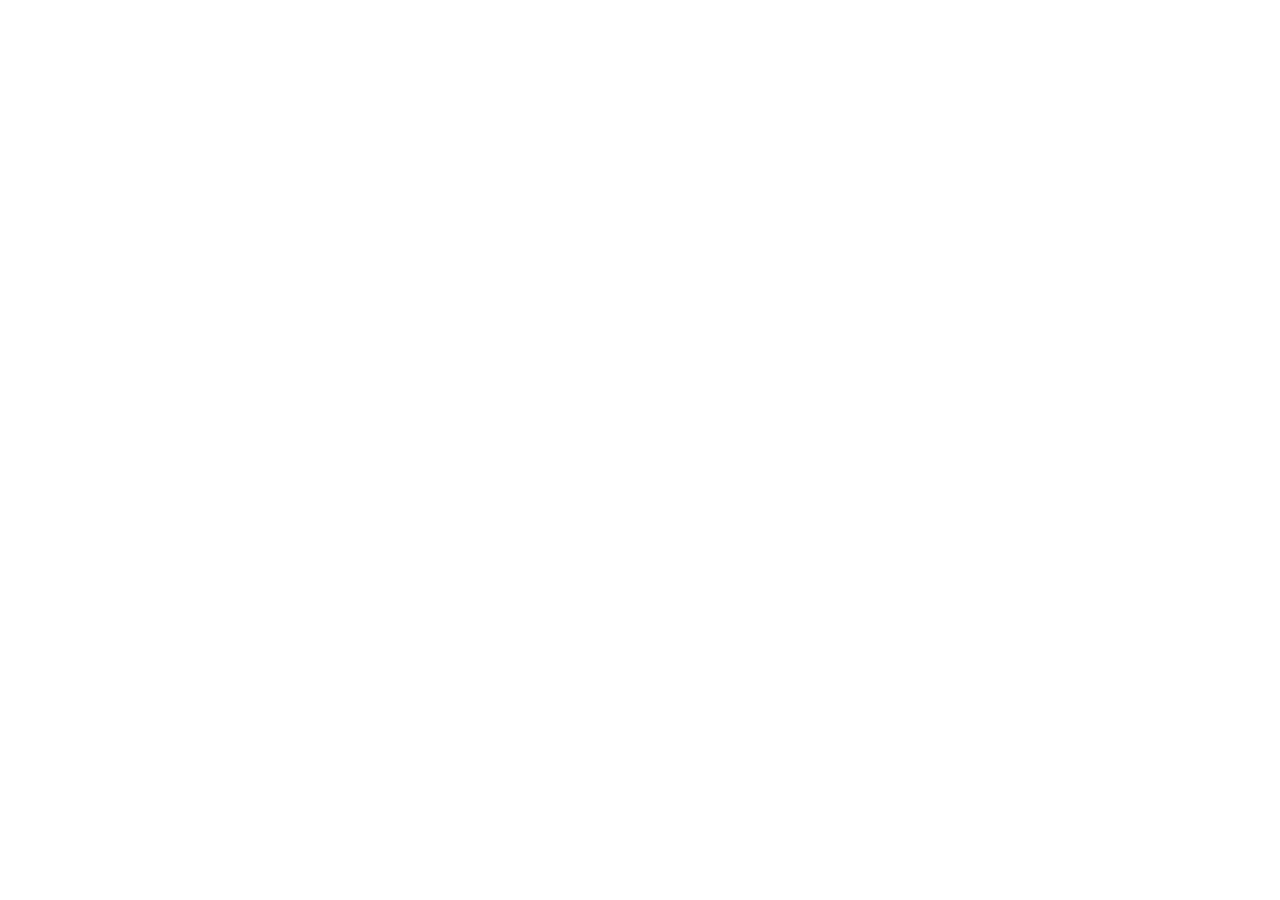
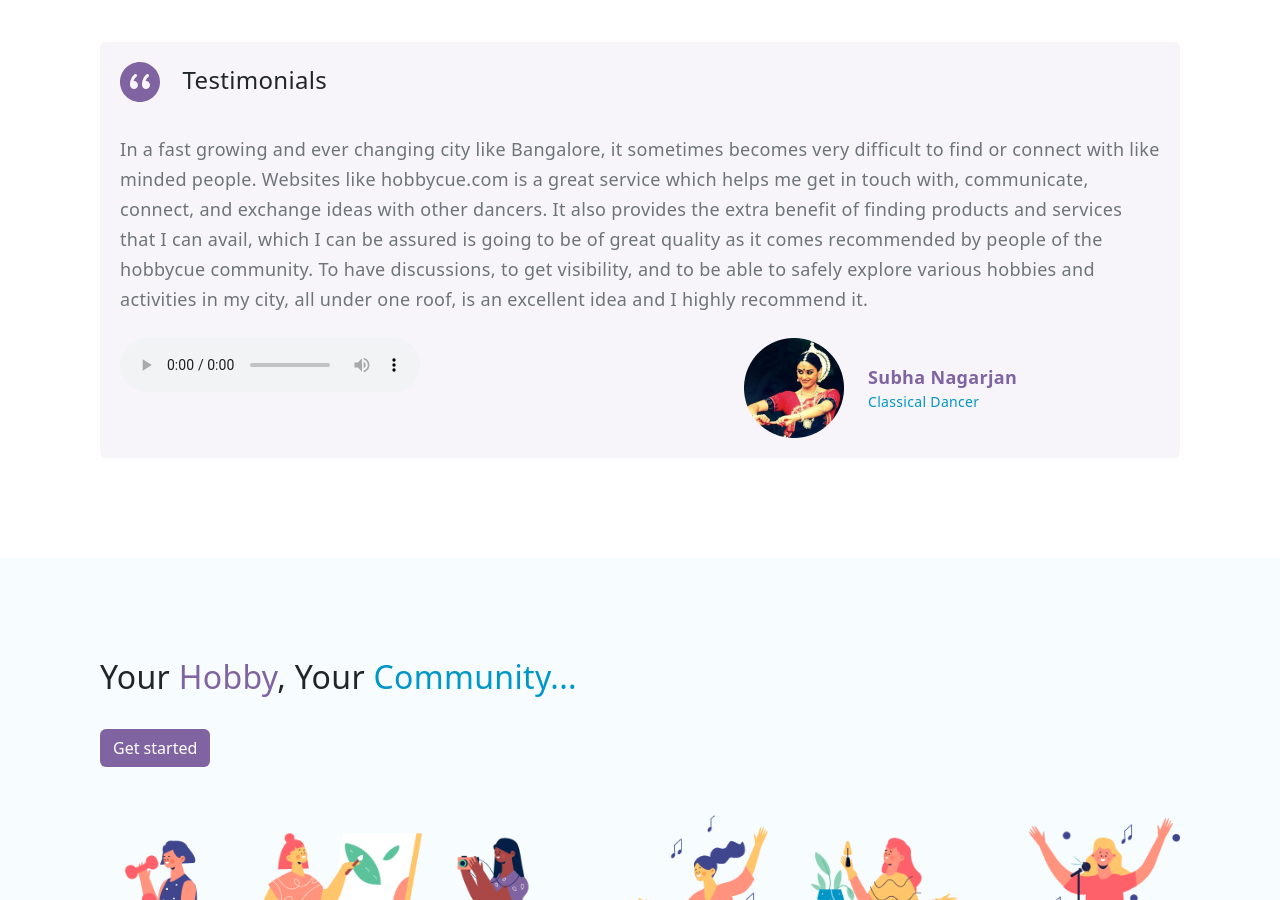
Before and after one commit to KishorBhagat/Banao-task-hobbycue-website, a React (Vite) app: page / in a window 1280 px wide. Shown: the part 1900-2800 px from the top of the page. Before the commit the page ends 1842 px from the top, so only its background shows below. Built offline with nearby package versions, Linux system fonts and the light colour scheme.

Commit message:
feat: added testimonials, and end section

```diff
--- a/src/components/PageCard.jsx
+++ b/src/components/PageCard.jsx
@@ -1,9 +1,21 @@
+import { useState } from "react";
+
 function PageCard({title, desc, buttonText, theme}) {
+    const [isHovered, setIsHovered] = useState(false);
   return (
-    <div className="page-card rounded d-flex flex-column justify-content-start align-items-start">
+    <div
+        className="page-card rounded d-flex flex-column justify-content-start align-items-start"
+        style={{
+            border: `1px solid ${theme}`,
+            backgroundColor: `${isHovered?theme:'white'}`,
+            color: `${!isHovered?'black':'white'}`,
+        }}
+        onMouseEnter={() => setIsHovered(true)}
+        onMouseLeave={() => setIsHovered(false)}
+    >
         <h4>{title}</h4>
         <p className="desc">{desc}</p>
-        <button type="button" class="btn btn-outline-primary">{buttonText}</button>
+        <button type="button" className="btn btn-outline-primary">{buttonText}</button>
     </div>
   )
 }
--- /dev/null
+++ b/src/components/icons/IconTestimonial.jsx
@@ -0,0 +1,9 @@
+function IconTestimonial() {
+    return (
+        <svg width="40" height="40" viewBox="0 0 40 40" fill="none" xmlns="http://www.w3.org/2000/svg">
+            <path d="M20 40.0005C31.0277 40.0005 40 31.0282 40 20.0005C40 16.7252 39.1373 13.6637 37.7383 10.9341L36 7.99854L33 4.99854L29.0566 2.2583C26.3293 0.862223 23.2723 0.000490634 20 0.000490347C8.9723 0.000489383 2.71253e-06 8.97278 1.74846e-06 20.0005C7.84383e-07 31.0282 8.97229 40.0005 20 40.0005ZM26 26.9985C23.791 26.9985 22 25.2075 22 22.9985C22 22.9125 22.0204 22.8316 22.0254 22.7466C22.0114 22.6656 22 22.5826 22 22.4966C22 22.2216 22.0526 15.7084 26.5996 12.2974C26.8696 12.0954 27.185 11.9966 27.498 11.9966C27.954 11.9966 28.4042 12.2051 28.6992 12.5981C29.1962 13.2611 29.0624 14.2008 28.4004 14.6978C26.8924 15.8288 26.0568 17.5196 25.5898 19.0396C25.7268 19.0256 25.859 18.9985 26 18.9985C28.209 18.9985 30 20.7895 30 22.9985C30 25.2075 28.209 26.9985 26 26.9985ZM14 26.9985C11.791 26.9985 10 25.2075 10 22.9985C10 22.9125 10.0204 22.8316 10.0254 22.7466C10.0114 22.6656 10 22.5826 10 22.4966C10 22.2216 10.0526 15.7084 14.5996 12.2974C14.8696 12.0954 15.185 11.9966 15.498 11.9966C15.954 11.9966 16.4042 12.2051 16.6992 12.5981C17.1962 13.2611 17.0624 14.2008 16.4004 14.6978C14.8924 15.8288 14.0568 17.5195 13.5898 19.0396C13.7268 19.0256 13.859 18.9985 14 18.9985C16.209 18.9985 18 20.7895 18 22.9985C18 25.2075 16.209 26.9985 14 26.9985Z" fill="#8064A2" />
+        </svg>
+    )
+}
+
+export default IconTestimonial
--- /dev/null
+++ b/src/components/sections/End/End.jsx
@@ -0,0 +1,13 @@
+import './end.style.css'
+
+function End() {
+  return (
+    <section className='end'>
+        <h2>Your <span style={{color: "#8064A2"}}>Hobby</span>, Your <span style={{color: "#0096C8"}}>Community...</span></h2>
+        <button className='btn mt-4 mb-5' style={{backgroundColor: "#8064A2", color: "white"}}>Get started</button>
+        <img src="images/Group-99.png" alt="" />
+    </section>
+  )
+}
+
+export default End
--- /dev/null
+++ b/src/components/sections/End/end.style.css
@@ -0,0 +1,7 @@
+section.end{
+    background-color: #F7FDFF;
+    padding-bottom: 50px;
+}
+.end img{
+    width: 100%;
+}
--- /dev/null
+++ b/src/components/sections/Testimonials/Testimonials.jsx
@@ -0,0 +1,27 @@
+import IconTestimonial from '../../icons/IconTestimonial'
+import './testimonials.style.css'
+
+function Testimonials() {
+  return (
+    <section className='testimonials'>
+        <div className="testimonial-card rounded d-flex flex-column justify-content-start align-items-start w-100">
+            <h4><IconTestimonial /> <span className='m-3'>Testimonials</span></h4>
+            <p className="mt-4 mb-4">In a fast growing and ever changing city like Bangalore, it sometimes becomes very difficult to find or connect with like minded people. Websites like hobbycue.com is a great service which helps me get in touch with, communicate, connect, and exchange ideas with other dancers. It also provides the extra benefit of finding products and services that I can avail, which I can be assured is going to be of great quality as it comes recommended by people of the hobbycue community. To have discussions, to get visibility, and to be able to safely explore various hobbies and activities in my city, all under one roof, is an excellent idea and I highly recommend it.</p>
+            <div className="testimonial d-flex w-100">
+                <div className="audio-track">
+                    <audio src="" controls></audio>
+                </div>
+                <div className="person d-flex align-items-center">
+                    <img src="images/Ellipse-12.png" alt="profile" />
+                    <div className="details d-flex flex-column  m-4">
+                        <span className="name" style={{color: "#8064A2"}}>Subha Nagarjan</span>
+                        <span className="profession" style={{color: "#0096C8"}}>Classical Dancer</span>
+                    </div>
+                </div>
+            </div>
+        </div>
+    </section>
+  )
+}
+
+export default Testimonials
--- /dev/null
+++ b/src/components/sections/Testimonials/testimonials.style.css
@@ -0,0 +1,32 @@
+section.testimonials{
+    height: fit-content;
+}
+
+.testimonial-card{
+    padding: 20px;
+    background-color: #F7F5F9;
+}
+.testimonial-card p{
+    color: #6D747A;
+    font-size: 18px;
+    font-weight: 300;
+    line-height: 30px;
+}
+
+.audio-track{
+    width: 60%;
+}
+
+.person img{
+    width: 100px;
+    height: 100px;
+}
+.person .name{
+    font-size: 18px;
+    font-weight: 600;
+    line-height: 27px;
+}
+.person .profession{
+    font-size: 14px;
+    line-height: 21px;
+}
--- a/src/index.css
+++ b/src/index.css
@@ -1,5 +1,11 @@
+body{
+    letter-spacing: 0.02em;
+}
 section{
     padding: 100px;
+}
+p{
+    font-weight: 300;
 }
 
 @media (max-width: 450px) {
--- a/src/pages/Home.jsx
+++ b/src/pages/Home.jsx
@@ -1,7 +1,9 @@
 import Header from "../components/header/Header"
 import AddPage from "../components/sections/AddPage/AddPage"
+import End from "../components/sections/End/End"
 import Hero from "../components/sections/Hero/Hero"
 import Pages from "../components/sections/Pages/Pages"
+import Testimonials from "../components/sections/Testimonials/Testimonials"
 
 function Home() {
   return (
@@ -10,6 +12,8 @@
         <Hero />
         <Pages />
         <AddPage />
+        <Testimonials />
+        <End />
     </>
   )
 }
```
Also changed, not shown: public/images/Ellipse-12.png (added), public/images/Group-99.png (added).
